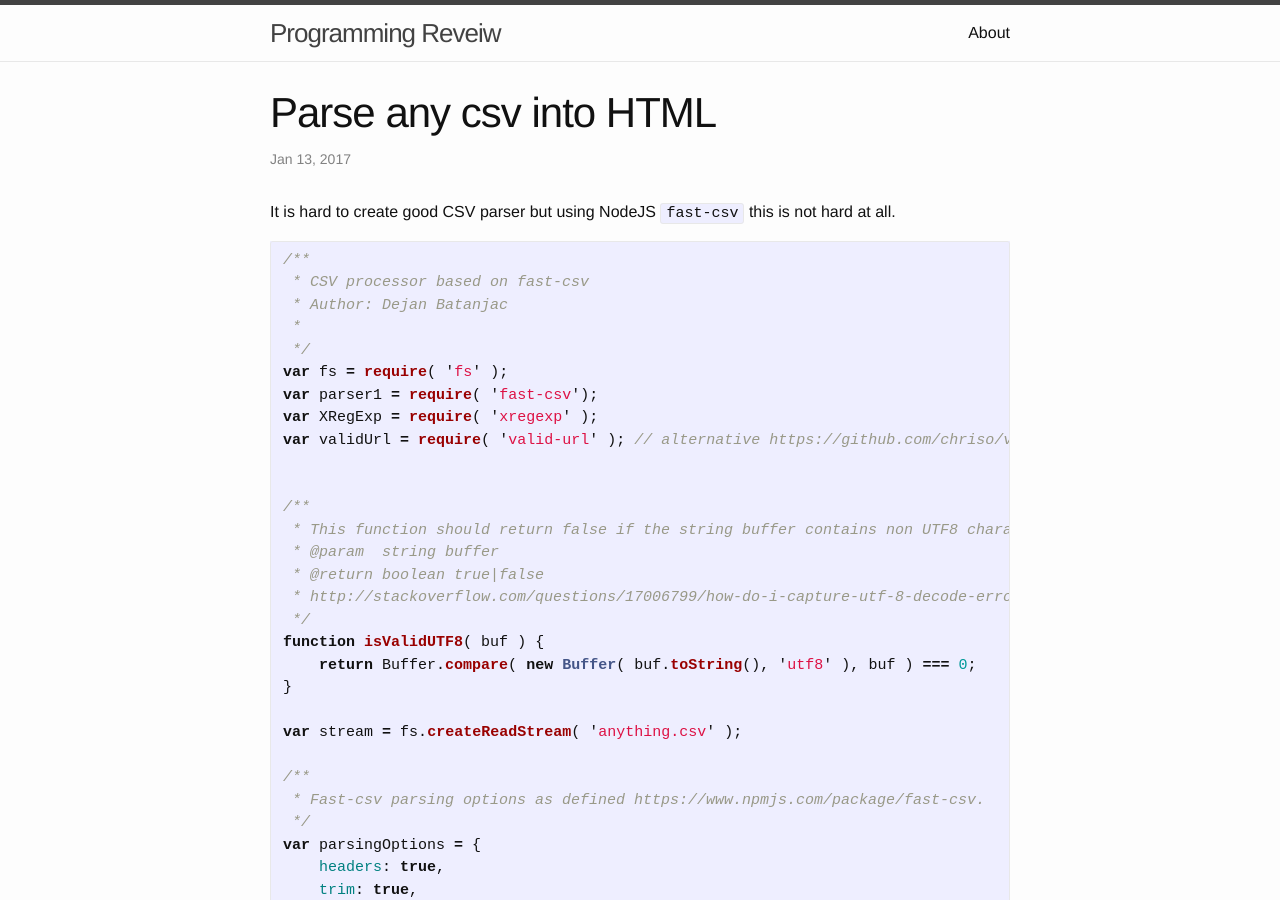
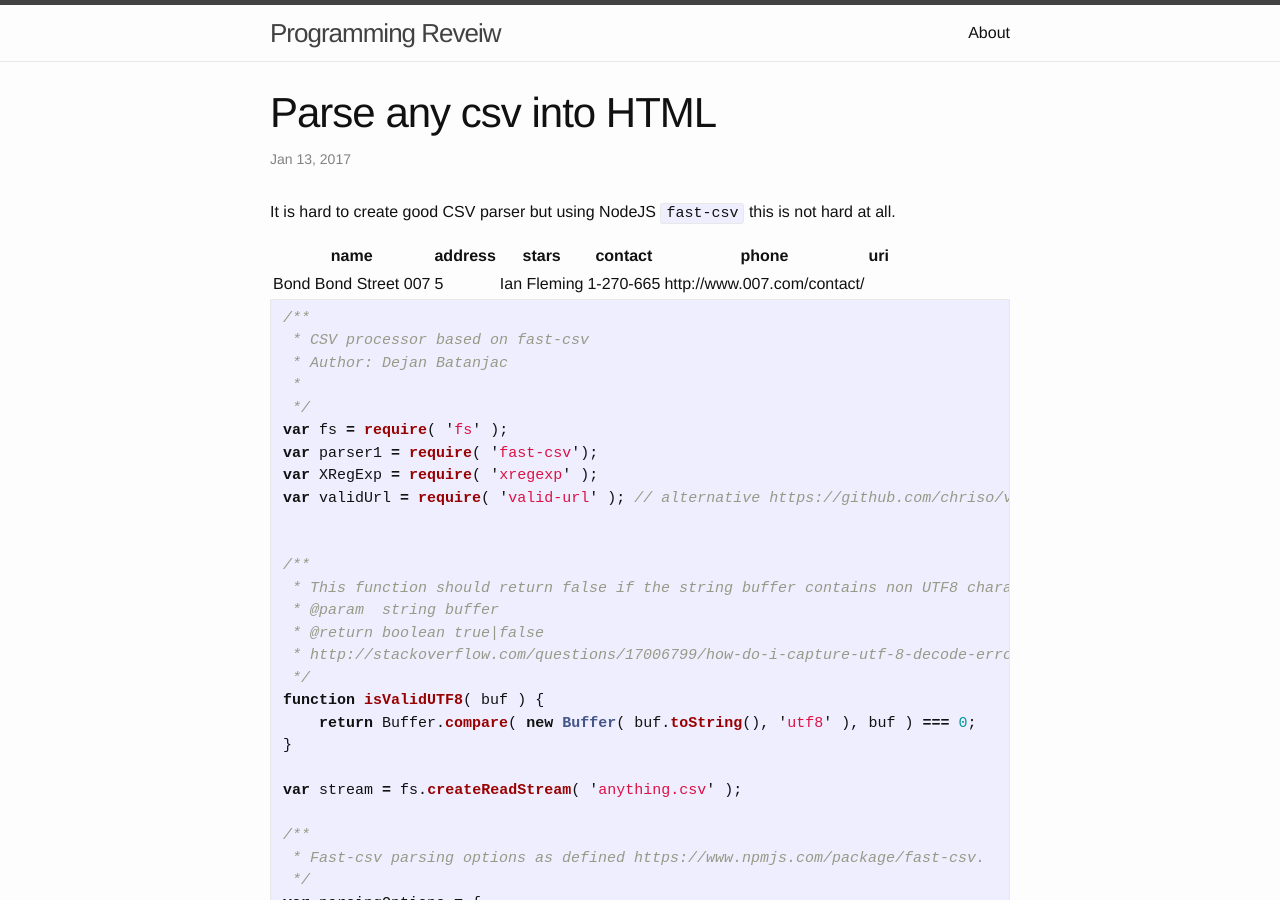
Before and after one commit to dejanbatanjac/programming-review.com, a Jekyll site: the page built from _posts/2017-01-13-parse-any-csv.md, in a window 1280 px wide and 900 px high. Built offline with Jekyll 4.4.1, drawn with Linux system fonts in a browser that asks for light colours.

Commit message:
Update 2017-01-13-parse-any-csv.md

````diff
--- a/_posts/2017-01-13-parse-any-csv.md
+++ b/_posts/2017-01-13-parse-any-csv.md
@@ -5,6 +5,11 @@ date:   2017-01-13 03:39:33 +0100
 categories: JavaScript
 ---
 It is hard to create good CSV parser but using NodeJS `fast-csv` this is not hard at all.
+
+| name    |	address    |	stars |	contact	| phone	| uri |
+|---------|------------|----------|---------|-------|-----|
+|Bond	   Bond Street 007 | 	5	| Ian Fleming	| 1-270-665 |	http://www.007.com/contact/ |
+
 
 ```javascript
 /**
````
